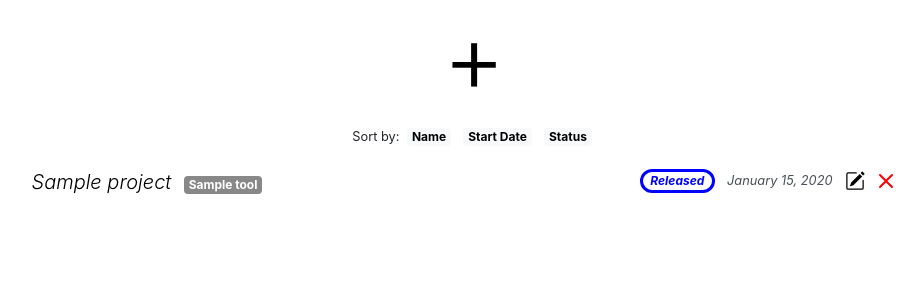
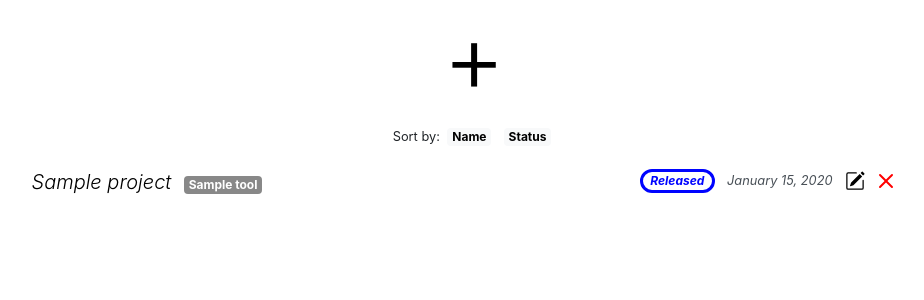
Before and after one commit to misterrager8/CodeGarden, a Flask app: page / in a window 1280 px wide. Shown: the part 56-356 px from the top of the page, without its empty margins (166-1090 px from the left). Run offline with Flask 2, Linux system fonts and the light colour scheme; tables that the repository leaves empty hold one stand-in row (values such as "Sample post"); some libraries are stand-ins or nearby versions.

Commit message:
Define order_by conditionals

```diff
--- a/modules/templates/macros.html
+++ b/modules/templates/macros.html
@@ -208,8 +208,15 @@
 {% macro sort_projects_filter(class='') %}
 <div class="list-inline {{ class }}">
   <small>Sort by: </small>
+  {% if order_by == "name" %}
+  {{ unstyled_link('Start Date', href=url_for('projects', order_by='start_date desc'), class='badge badge-light mx-1') }}
+  {{ unstyled_link('Status', href=url_for('projects', order_by='status'), class='badge badge-light mx-1') }}
+  {% elif order_by == "start_date desc" %}
+  {{ unstyled_link('Name', href=url_for('projects', order_by='name'), class='badge badge-light mx-1') }}
+  {{ unstyled_link('Status', href=url_for('projects', order_by='status'), class='badge badge-light mx-1') }}
+  {% elif order_by == "status" %}
   {{ unstyled_link('Name', href=url_for('projects', order_by='name'), class='badge badge-light mx-1') }}
   {{ unstyled_link('Start Date', href=url_for('projects', order_by='start_date desc'), class='badge badge-light mx-1') }}
-  {{ unstyled_link('Status', href=url_for('projects', order_by='status'), class='badge badge-light mx-1') }}
+  {% endif %}
 </div>
 {% endmacro %}
--- a/modules/view.py
+++ b/modules/view.py
@@ -10,7 +10,8 @@ def projects():
     order_by = request.args.get("order_by", default="start_date desc")
     return render_template("index.html",
                            projects=db.session.query(Project).order_by(text(order_by)).all(),
-                           tools=db.session.query(Tool).all())
+                           tools=db.session.query(Tool).all(),
+                           order_by=order_by)
 
 
 @app.route("/add_project", methods=["POST"])
```
